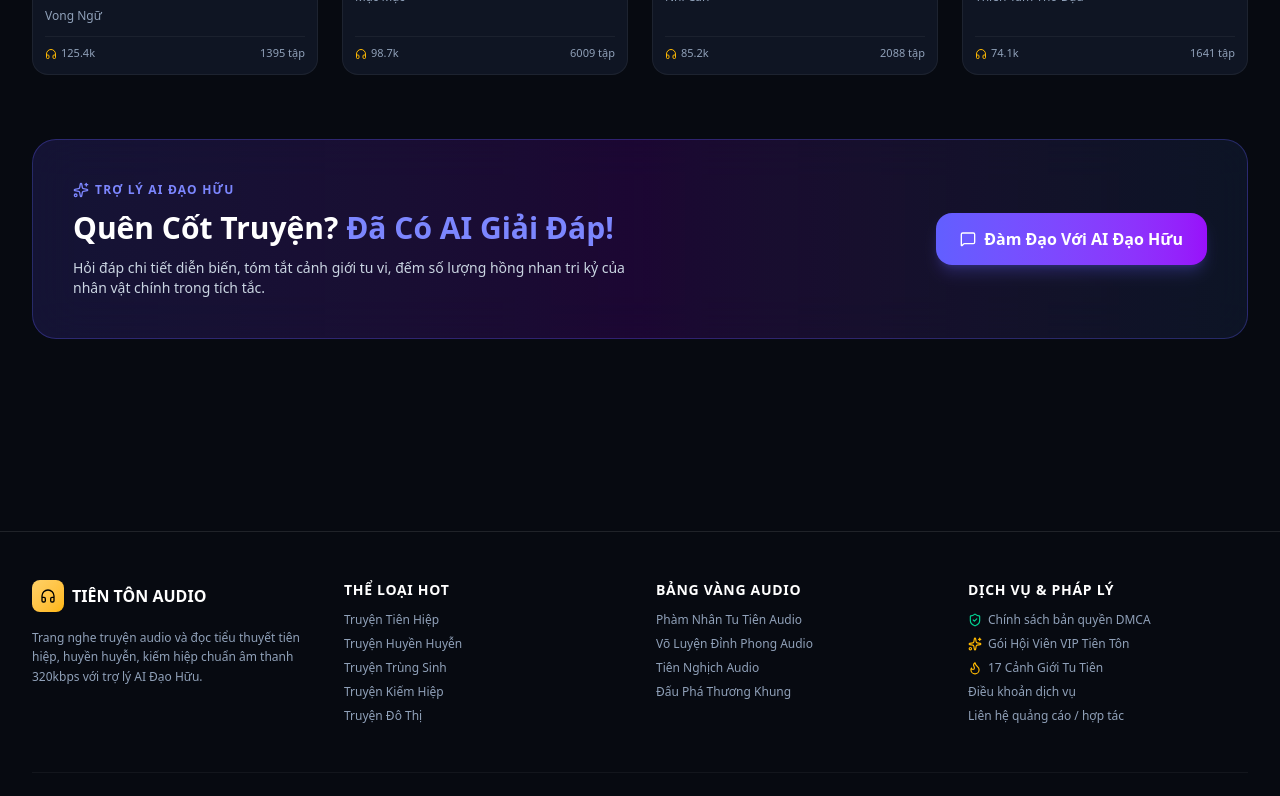
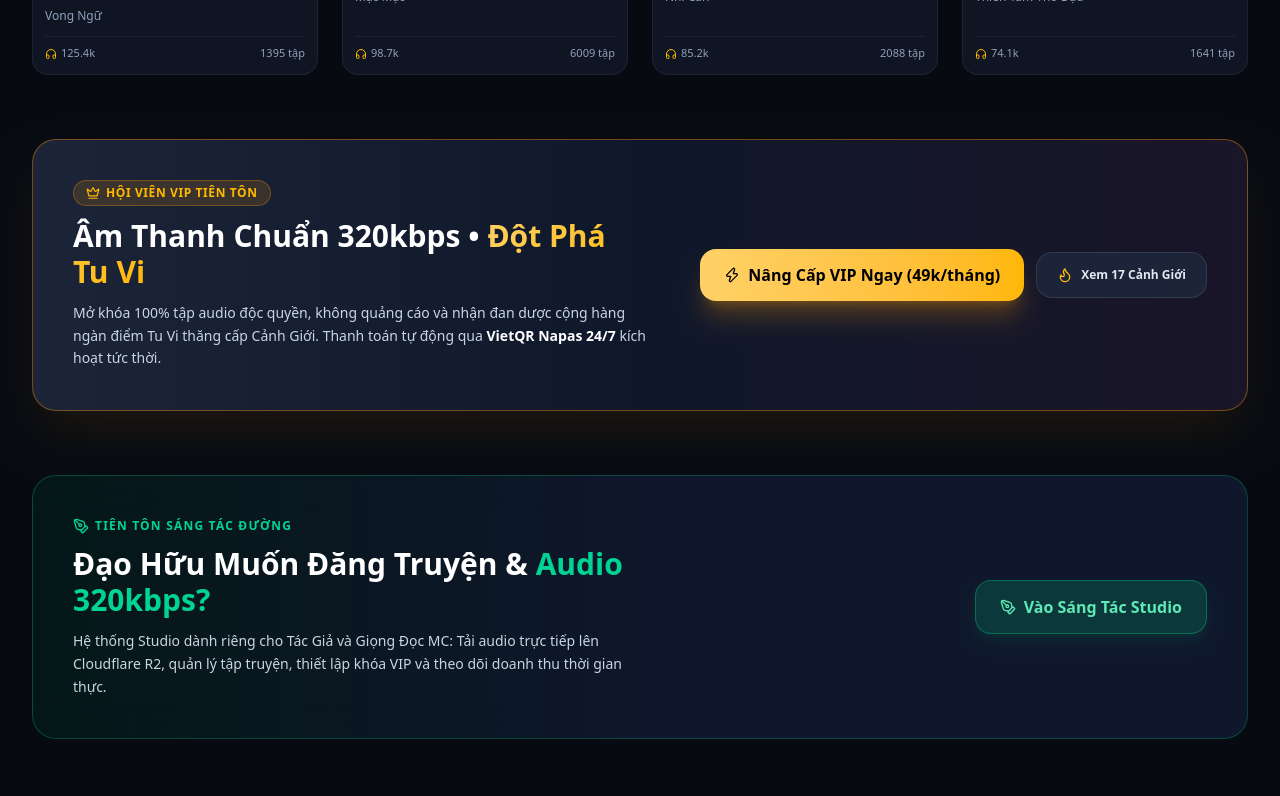
Before and after one commit to ngoctriet100292/TienTonAudio, a Next.js app in the folder web/: page / in a window 1280 px wide. Shown: the part 1220-2016 px from the top of the page. Built offline with nearby package versions, Linux system fonts and the light colour scheme; no server answers.

Commit message:
feat: enhance homepage with VIP and studio banners, add AI quick suggestions and footer links

```diff
--- a/web/src/app/ai/page.tsx
+++ b/web/src/app/ai/page.tsx
@@ -89,6 +89,28 @@ export default function AIAssistantPage() {
         )}
       </div>
 
+      {/* Khẩu quyết gợi ý hỏi nhanh */}
+      <div className="flex flex-wrap items-center gap-2">
+        <span className="text-xs text-slate-400 font-bold flex items-center gap-1">
+          <Sparkles className="w-3.5 h-3.5 text-indigo-400" /> Khẩu quyết gợi ý:
+        </span>
+        {[
+          'Hàn Lập tu luyện những công pháp nào?',
+          'Cảnh giới Kim Đan và Nguyên Anh khác nhau thế nào?',
+          'Tóm tắt đại kết cục Phàm Nhân Tu Tiên',
+          'Nâng cấp VIP nhận được bao nhiêu Tu Vi đột phá?',
+        ].map((s) => (
+          <button
+            key={s}
+            type="button"
+            onClick={() => setPrompt(s)}
+            className="px-3 py-1.5 rounded-xl bg-slate-800/80 hover:bg-slate-700 text-slate-300 hover:text-white border border-white/10 text-xs transition-colors"
+          >
+            {s}
+          </button>
+        ))}
+      </div>
+
       {/* Input Box */}
       <form onSubmit={handleSend} className="flex gap-3">
         <input
--- a/web/src/app/page.tsx
+++ b/web/src/app/page.tsx
@@ -1,6 +1,6 @@
 import React from 'react';
 import Link from 'next/link';
-import { Play, Star, Headphones, Sparkles, Flame, BookOpen, Crown, ChevronRight, MessageSquare } from 'lucide-react';
+import { Play, Star, Headphones, Sparkles, Flame, BookOpen, Crown, ChevronRight, MessageSquare, Zap, PenTool, ShieldCheck, QrCode } from 'lucide-react';
 import { Story } from '@/types';
 import { StoryStatusBadge } from '@/components/story-status-badge';
 import { FavoriteButton } from '@/components/favorite-button';
@@ -236,7 +236,64 @@ export default async function HomePage() {
         </div>
       </section>
 
-      {/* 4. AI Đạo Hữu Banner */}
+      {/* 4. Banner Nâng Cấp VIP & VietQR Tự Động */}
+      <section className="relative overflow-hidden rounded-3xl border border-amber-500/40 bg-gradient-to-r from-[#1c2438] via-[#0f172a] to-[#1a1528] p-8 sm:p-10 shadow-2xl shadow-amber-500/10 flex flex-col lg:flex-row items-center justify-between gap-6">
+        <div className="space-y-3 max-w-xl">
+          <div className="inline-flex items-center gap-1.5 px-3 py-1 rounded-full bg-amber-500/15 border border-amber-500/30 text-amber-400 text-xs font-bold uppercase tracking-wider">
+            <Crown className="w-3.5 h-3.5" />
+            Hội Viên VIP Tiên Tôn
+          </div>
+          <h2 className="text-2xl sm:text-3xl font-black text-white">
+            Âm Thanh Chuẩn 320kbps • <span className="gold-text">Đột Phá Tu Vi</span>
+          </h2>
+          <p className="text-xs sm:text-sm text-slate-300 leading-relaxed">
+            Mở khóa 100% tập audio độc quyền, không quảng cáo và nhận đan dược cộng hàng ngàn điểm Tu Vi thăng cấp Cảnh Giới. Thanh toán tự động qua <strong className="text-white">VietQR Napas 24/7</strong> kích hoạt tức thời.
+          </p>
+        </div>
+
+        <div className="flex flex-col sm:flex-row items-center gap-3 flex-shrink-0">
+          <Link
+            href="/vip"
+            className="inline-flex items-center gap-2 rounded-2xl bg-gradient-to-r from-[#ffd166] to-[#ffb703] hover:from-amber-400 hover:to-amber-500 text-black font-black px-6 py-3.5 shadow-xl shadow-amber-500/25 transition-all hover:scale-105"
+          >
+            <Zap className="w-4 h-4" />
+            Nâng Cấp VIP Ngay (49k/tháng)
+          </Link>
+          <Link
+            href="/cultivation"
+            className="inline-flex items-center gap-2 rounded-2xl bg-slate-800/80 hover:bg-slate-700 text-slate-200 hover:text-white border border-white/10 font-bold text-xs px-5 py-3.5 transition-all"
+          >
+            <Flame className="w-4 h-4 text-amber-400" />
+            Xem 17 Cảnh Giới
+          </Link>
+        </div>
+      </section>
+
+      {/* 5. Banner Kênh Đối Tác Sáng Tác Studio */}
+      <section className="rounded-3xl border border-emerald-500/30 bg-gradient-to-r from-emerald-950/40 via-slate-900 to-slate-900 p-8 sm:p-10 flex flex-col md:flex-row items-center justify-between gap-6 backdrop-blur-xl">
+        <div className="space-y-3 max-w-xl">
+          <div className="inline-flex items-center gap-1.5 text-xs font-bold text-emerald-400 uppercase tracking-widest">
+            <PenTool className="w-4 h-4" />
+            Tiên Tôn Sáng Tác Đường
+          </div>
+          <h2 className="text-2xl sm:text-3xl font-black text-white">
+            Đạo Hữu Muốn Đăng Truyện & <span className="text-emerald-400">Audio 320kbps?</span>
+          </h2>
+          <p className="text-xs sm:text-sm text-slate-300 leading-relaxed">
+            Hệ thống Studio dành riêng cho Tác Giả và Giọng Đọc MC: Tải audio trực tiếp lên Cloudflare R2, quản lý tập truyện, thiết lập khóa VIP và theo dõi doanh thu thời gian thực.
+          </p>
+        </div>
+
+        <Link
+          href="/studio"
+          className="flex-shrink-0 inline-flex items-center gap-2 rounded-2xl bg-emerald-500/20 hover:bg-emerald-500/30 text-emerald-300 border border-emerald-500/40 font-bold px-6 py-3.5 shadow-lg shadow-emerald-500/10 transition-all hover:scale-105"
+        >
+          <PenTool className="w-4 h-4" />
+          Vào Sáng Tác Studio
+        </Link>
+      </section>
+
+      {/* 6. AI Đạo Hữu Banner */}
       <section className="rounded-3xl border border-indigo-500/30 bg-gradient-to-r from-indigo-950/60 via-purple-950/40 to-slate-900/80 p-8 sm:p-10 flex flex-col md:flex-row items-center justify-between gap-6 backdrop-blur-xl">
         <div className="space-y-3 max-w-xl">
           <div className="inline-flex items-center gap-1.5 text-xs font-bold text-indigo-400 uppercase tracking-widest">
--- a/web/src/components/footer.tsx
+++ b/web/src/components/footer.tsx
@@ -1,6 +1,6 @@
 import React from 'react';
 import Link from 'next/link';
-import { Headphones, ShieldCheck, Sparkles, Heart, Flame } from 'lucide-react';
+import { Headphones, ShieldCheck, Sparkles, Heart, Flame, PenTool } from 'lucide-react';
 
 export function Footer() {
   return (
@@ -49,6 +49,7 @@ export function Footer() {
             <ul className="space-y-2">
               <li className="flex items-center gap-1.5"><ShieldCheck className="w-3.5 h-3.5 text-emerald-400" /> Chính sách bản quyền DMCA</li>
               <li className="flex items-center gap-1.5"><Sparkles className="w-3.5 h-3.5 text-amber-400" /> <Link href="/vip" className="hover:text-[#ffb703]">Gói Hội Viên VIP Tiên Tôn</Link></li>
+              <li className="flex items-center gap-1.5"><PenTool className="w-3.5 h-3.5 text-amber-400" /> <Link href="/studio" className="hover:text-[#ffb703]">Kênh Đối Tác Sáng Tác</Link></li>
               <li className="flex items-center gap-1.5"><Flame className="w-3.5 h-3.5 text-amber-400" /> <Link href="/cultivation" className="hover:text-[#ffb703]">17 Cảnh Giới Tu Tiên</Link></li>
               <li><Link href="/terms" className="hover:text-[#ffb703]">Điều khoản dịch vụ</Link></li>
               <li><Link href="/contact" className="hover:text-[#ffb703]">Liên hệ quảng cáo / hợp tác</Link></li>
```
